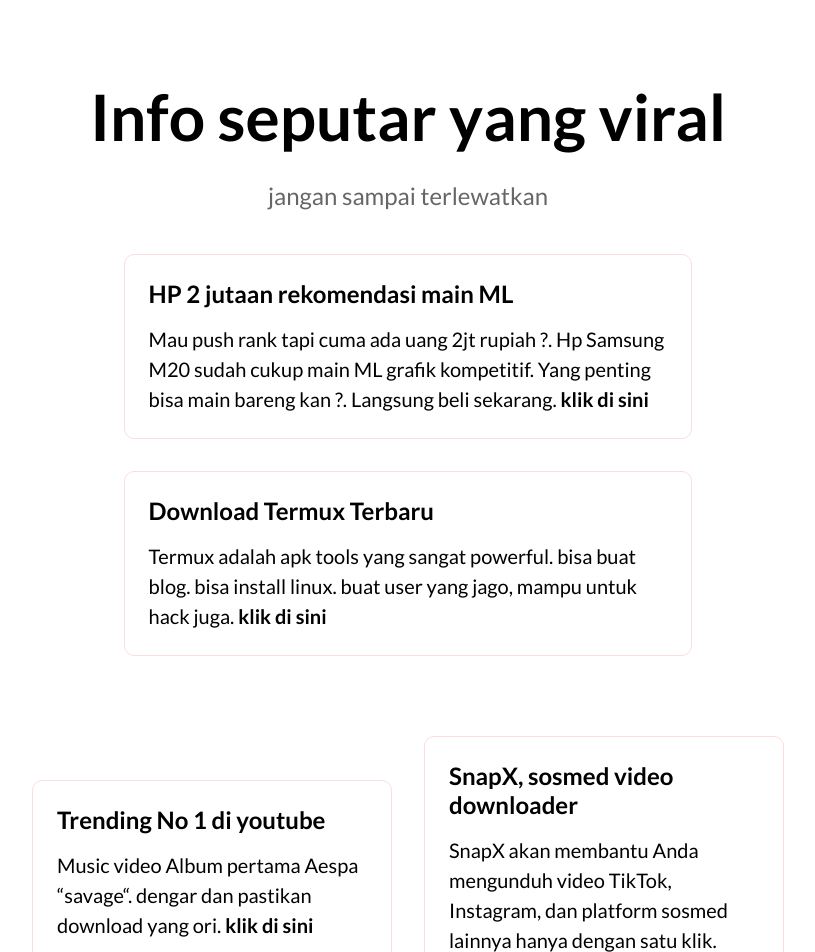
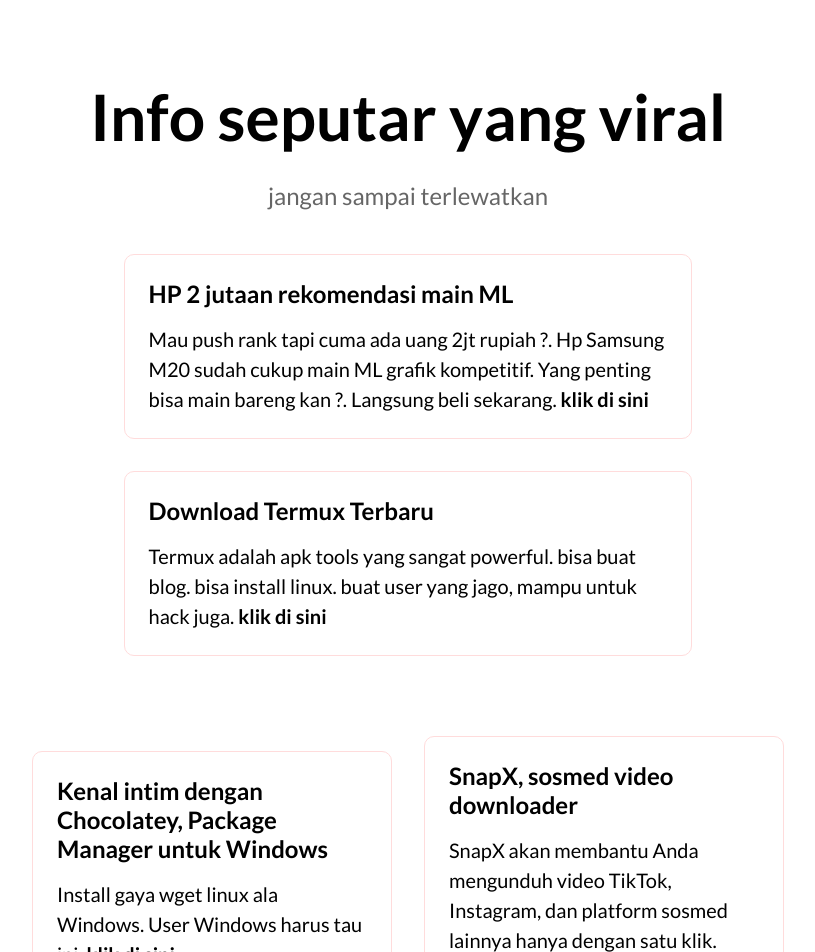
Before and after one commit to xkuadrattt/dengarcerita, a Next.js app: page / in a window 1280 px wide. Shown: the top 952 px of the page, without its empty margins (232-1047 px from the left). Built offline with nearby package versions, Linux system fonts and the light colour scheme.

Commit message:
update konten

```diff
--- a/pages/index.js
+++ b/pages/index.js
@@ -41,11 +41,11 @@
           </Link>
 
         <div className={styles.grid}>
-          <Link href="https://www.youtube.com/watch?v=WPdWvnAAurg&ab_channel=SMTOWN">
+          <Link href="https://casualreview0.blogspot.com/2021/10/kenalan-dengan-chocolatey-package_10.html">
             <a className={styles.card}>
-              <h2>Trending No 1 di youtube</h2>
+              <h2>Kenal intim dengan Chocolatey, Package Manager untuk Windows</h2>
               <p>
-               Music video Album pertama Aespa &ldquo;savage&ldquo;. dengar dan pastikan download yang ori.  <span className={styles.span}>klik di sini</span>
+               Install gaya wget linux ala Windows. User Windows harus tau ini.  <span className={styles.span}>klik di sini</span>
               </p>
             </a>
           </Link>
```
